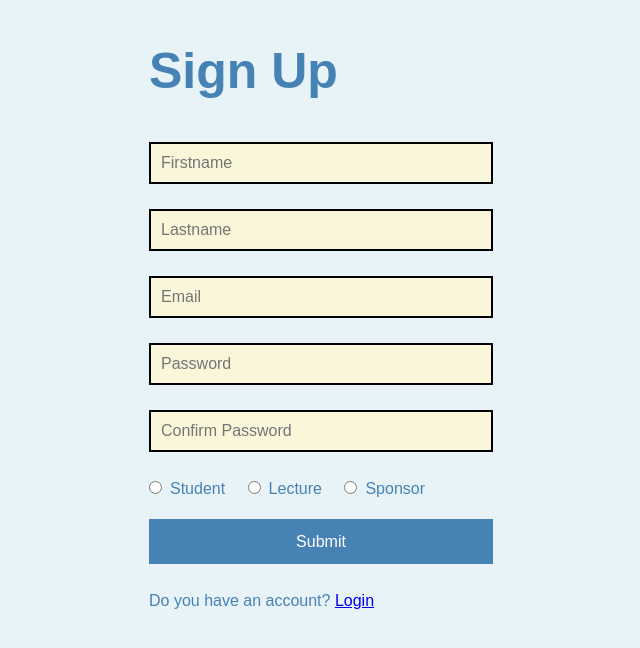
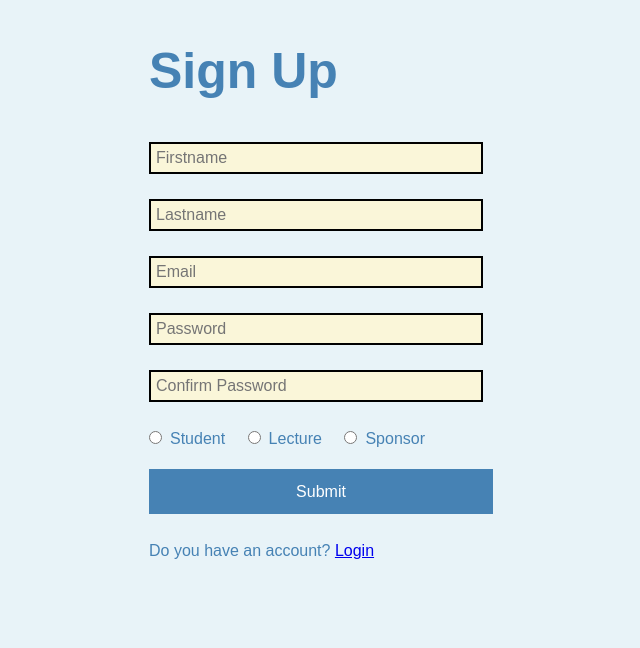
Before and after one commit to SpheITguru/ITProjectManagementPortal, a PHP site: page /signup.html in a window 1280 px wide. Shown: the top 648 px of the page, without its empty margins (331-971 px from the left). Run offline with PHP 8.4, Linux system fonts and the light colour scheme.

Commit message:
Update style.css

```diff
--- a/css/style.css
+++ b/css/style.css
@@ -10,13 +10,13 @@ h1 {
 }
 
 form {
-    margin: 10px auto;
+    margin: 20px auto;
     width: 320px;
     color: steelblue;
 }
 
 input {
-    padding: 10px;
+    padding: 5px;
     font-size: inherit;
 }
 
```
